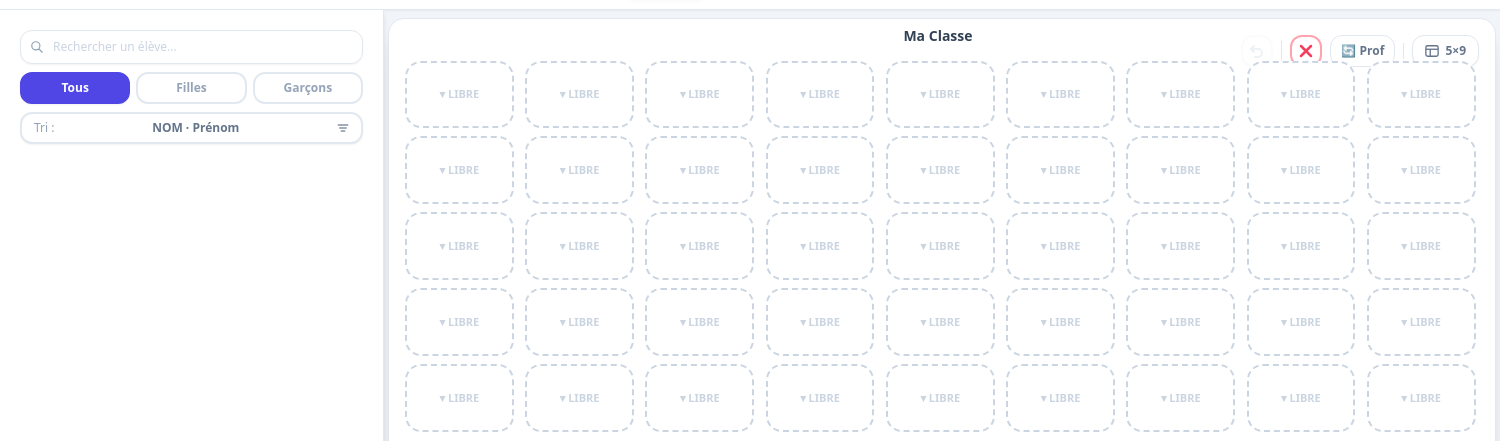
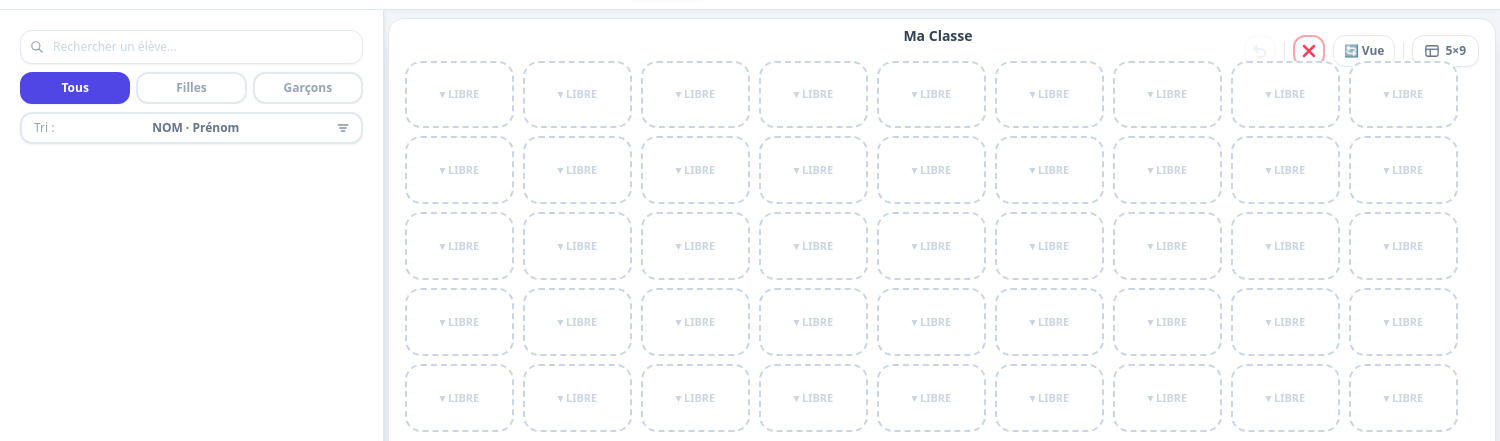
Before and after one commit to cparfait/classmanager, an Electron app: page index.html in a window 1500 px wide. Shown: the part 51-492 px from the top of the page. Drawn offline with Linux system fonts and the light colour scheme; no server answers.

Commit message:
fix: grille centrée (minmax colonnes) + bouton Vue
- grid-template-columns: minmax(0,110px) pour centrer la grille via mx-auto
- Bouton vue prof/élève renommé simplement "Vue"

Co-Authored-By: Claude Sonnet 4.6 <noreply@anthropic.com>

```diff
--- a/index.html
+++ b/index.html
@@ -1433,7 +1433,7 @@
                     <button @click="viewFlipped = !viewFlipped" title="Retourner la vue"
                             class="h-8 px-2.5 rounded-xl text-xs font-black transition border"
                             :class="viewFlipped ? 'bg-indigo-600 text-white border-indigo-600' : 'bg-white text-slate-500 border-slate-200 hover:border-indigo-400 hover:text-indigo-600'">
-                        <span x-text="viewFlipped ? '🔄 Élève' : '🔄 Prof'"></span>
+                        <span>🔄 Vue</span>
                     </button>
                     <span class="w-px h-4 bg-slate-200"></span>
                     <!-- Bouton config classe -->
@@ -1508,8 +1508,8 @@
                     </div>
                 </template>
 
-                <div class="grid gap-1 sm:gap-1.5 lg:gap-2"
-                     :style="`grid-template-columns: repeat(${cols}, 1fr); ${viewFlipped ? 'transform: rotate(180deg);' : ''}`">
+                <div class="grid gap-1 sm:gap-1.5 lg:gap-2 mx-auto"
+                     :style="`grid-template-columns: repeat(${cols}, minmax(0,110px)); ${viewFlipped ? 'transform: rotate(180deg);' : ''}`">
                     <template x-for="cell in gridCells" :key="cell.key">
                             <div class="aspect-[8/5] min-h-[36px] max-h-[68px] border-2 rounded-xl lg:rounded-2xl flex flex-col items-center justify-center p-1 lg:p-2 relative transition-all group"
                                  :style="viewFlipped ? 'transform: rotate(180deg);' : ''"
```
